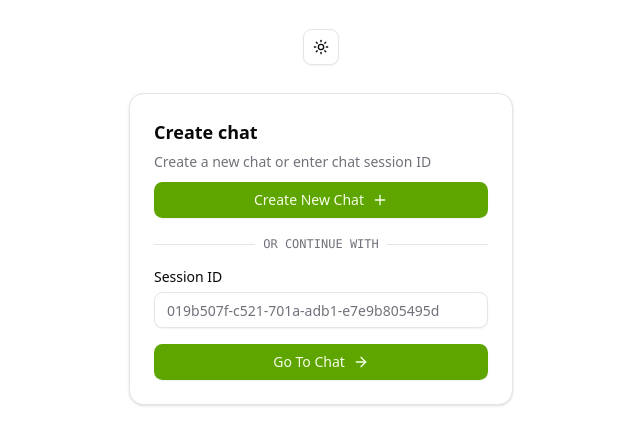
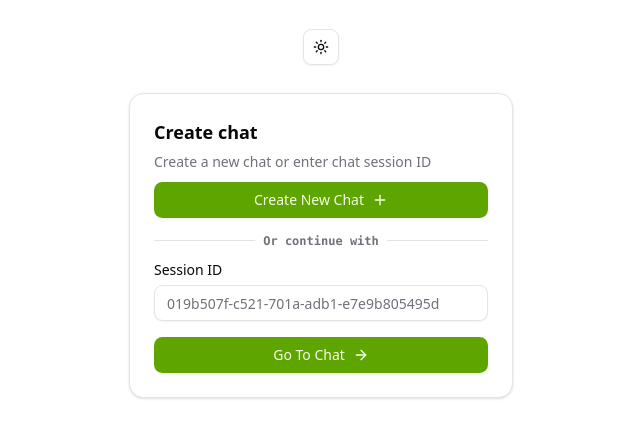
Before and after one commit to Ja4V8s28Ck/Spur, a SvelteKit app: page / in a window 1280 px wide. Shown: the top 444 px of the page, without its empty margins (319-959 px from the left). Built offline with nearby package versions, Linux system fonts and the light colour scheme.

Commit message:
refactor(index): implement custom separator component

```diff
--- a/src/routes/+page.svelte
+++ b/src/routes/+page.svelte
@@ -3,6 +3,7 @@
   import { Label } from "$lib/components/ui/label";
   import * as Card from "$lib/components/ui/card/index.js";
   import CustomButton from "$lib/components/CustomButton.svelte";
+  import CustomSeparator from "$lib/components/CustomSeparator.svelte";
 
   import { ArrowRight, Plus } from "@lucide/svelte";
 
@@ -59,16 +60,7 @@
       Create new chat
     </CustomButton>
 
-    <div class="relative py-3">
-      <div class="absolute inset-0 flex items-center">
-        <span class="w-full border-t border-border"></span>
-      </div>
-      <div class="relative flex justify-center text-xs uppercase">
-        <span class="bg-card px-2 text-muted-foreground font-mono">
-          or continue with
-        </span>
-      </div>
-    </div>
+    <CustomSeparator label="Or continue with" />
 
     <div class="space-y-4">
       <div class="space-y-2">
```
